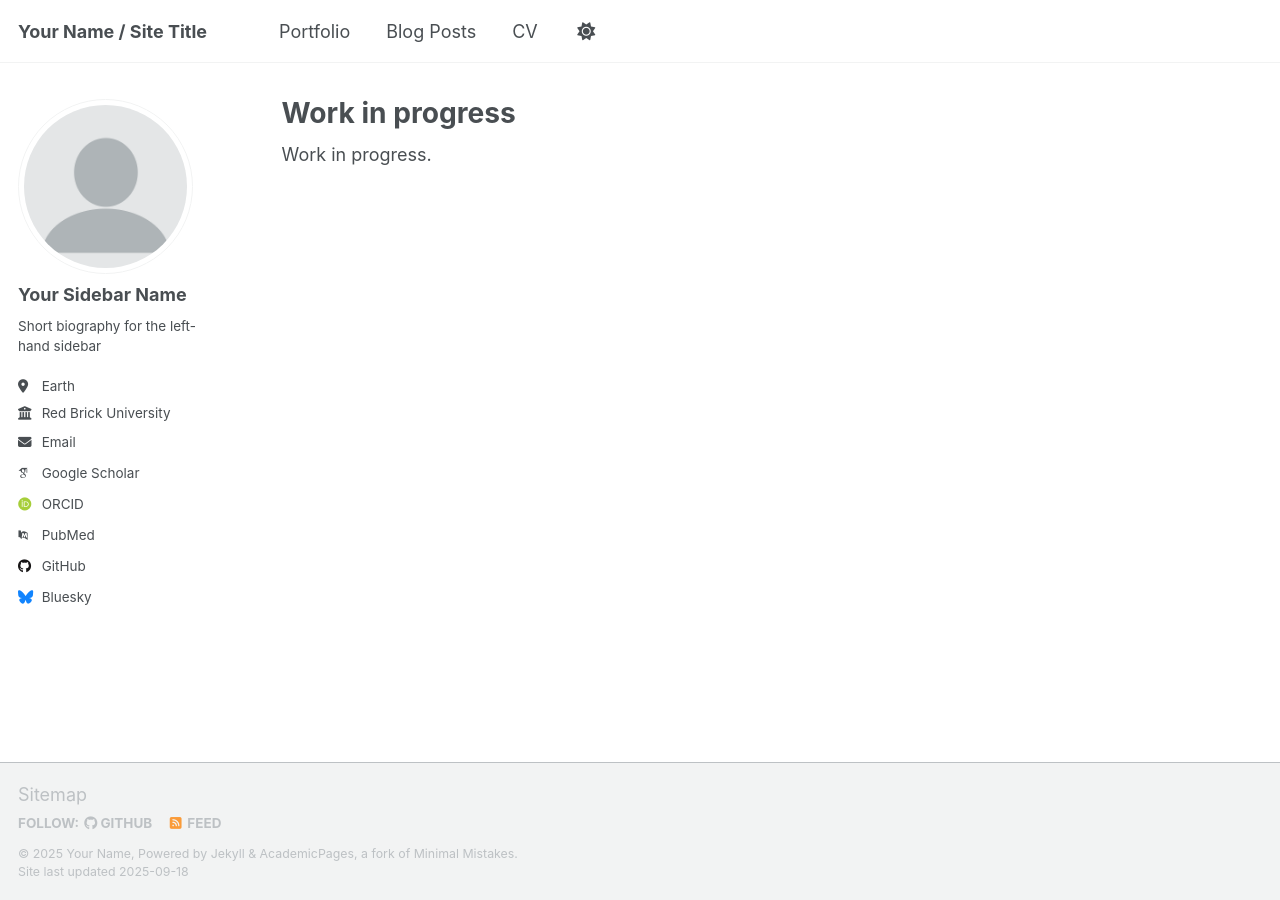
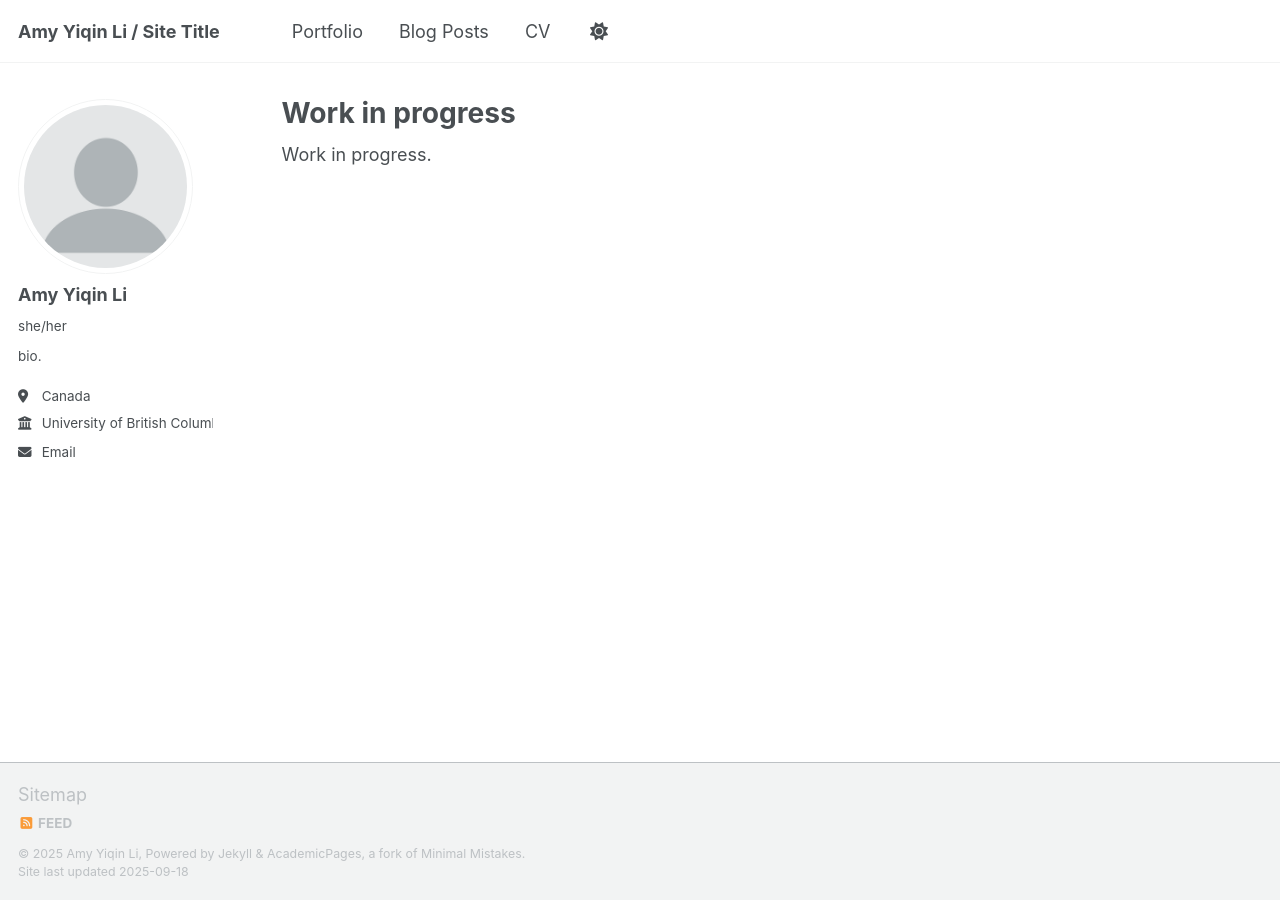
Before and after one commit to amyli11229/amyli11229.github.io, a Jekyll site: the page built from _pages/about.md, in a window 1280 px wide. Built offline with Jekyll 4.4.1, drawn with Linux system fonts in a browser that asks for light colours; some web fonts are replaced; a script that is not in the unit is left out.

Commit message:
Update _config.yml

```diff
--- a/_config.yml
+++ b/_config.yml
@@ -7,16 +7,16 @@
 # server process.
 
 # Basic Site Settings
-locale                   : "en-US"
+locale                   : "Vancouver, BC"
 site_theme               : "default" # Currently available options are "default", "air"
-title                    : "Your Name / Site Title"
+title                    : "Amy Yiqin Li / Site Title"
 title_separator          : "-"
-name                     : &name "Your Name"
-description              : &description "Your Name's academic portfolio"   # Update this with a general description of your site, this is the default if not overridden by a page
-url                      : https://academicpages.github.io # The base hostname & protocol for your site e.g. "https://[your GitHub username].github.io",
+name                     : &name "Amy Yiqin Li"
+description              : &description "Amy's Studio Journal website"   # Update this with a general description of your site, this is the default if not overridden by a page
+url                      : https://amyli11229.github.io/ # The base hostname & protocol for your site e.g. "https://[your GitHub username].github.io",
                                                            # or if you already have some other page hosted on Github then use "https://[your GitHub username].github.io/[Your Repo Name]"
 baseurl                  : "" # the subpath of your site, e.g. "/blog"
-repository               : "academicpages/academicpages.github.io"
+repository               : "" #"academicpages/academicpages.github.io"
 
 # Site Author - The following control what appear as part of the author content on the side bar.
 #               If a field is blank the icon and link will not appear, otherwise it will be shown.
@@ -24,23 +24,23 @@ repository               : "academicpages/academicpages.github.io"
 author:
   # Biographic information
   avatar           : "profile.png"
-  name             : "Your Sidebar Name"
-  pronouns         : # example: "she/her"
-  bio              : "Short biography for the left-hand sidebar"
-  location         : "Earth"
-  employer         : "Red Brick University"
+  name             : "Amy Yiqin Li"
+  pronouns         : "she/her"
+  bio              : "bio."
+  location         : "Canada"
+  employer         : "University of British Columbia"
   uri              : # URL
-  email            : "none@example.org"
+  email            : "amyli_9@hotmail.com"
 
   # Academic websites
   academia         : # URL
   arxiv            : # URL - Update with the correct link to your profile
-  googlescholar    : "https://scholar.google.com/citations?user=PS_CX0AAAAAJ"
+  googlescholar    : #"https://scholar.google.com/citations?user=PS_CX0AAAAAJ"
   inspire-hep      : # URL
   impactstory      : # URL
-  orcid            : "http://orcid.org/yourorcidurl"
+  orcid            : #"http://orcid.org/yourorcidurl"
   semantic         : # URL
-  pubmed           : "https://www.ncbi.nlm.nih.gov/pubmed/?term=john+snow"
+  pubmed           : #"https://www.ncbi.nlm.nih.gov/pubmed/?term=john+snow"
   researchgate     : # URL
   scopus           : # URL
 
@@ -48,13 +48,13 @@ author:
   bitbucket        : # Username - Update with your username on the site
   codepen          : # Username
   dribbble         : # Username
-  github           : "academicpages"
+  github           : #"academicpages"
   kaggle           : # Username
   stackoverflow    : # User number or user number and name (i.e., use "1" or "1/jeff-atwood")
 
   # Social media
   artstation       : # Username
-  bluesky          : "bsky.app" # Replace this with you Bluesky username
+  bluesky          : #"bsky.app" # Replace this with you Bluesky username
   facebook         : # Username
   flickr           : # Username
   foursquare       : # Username
```
